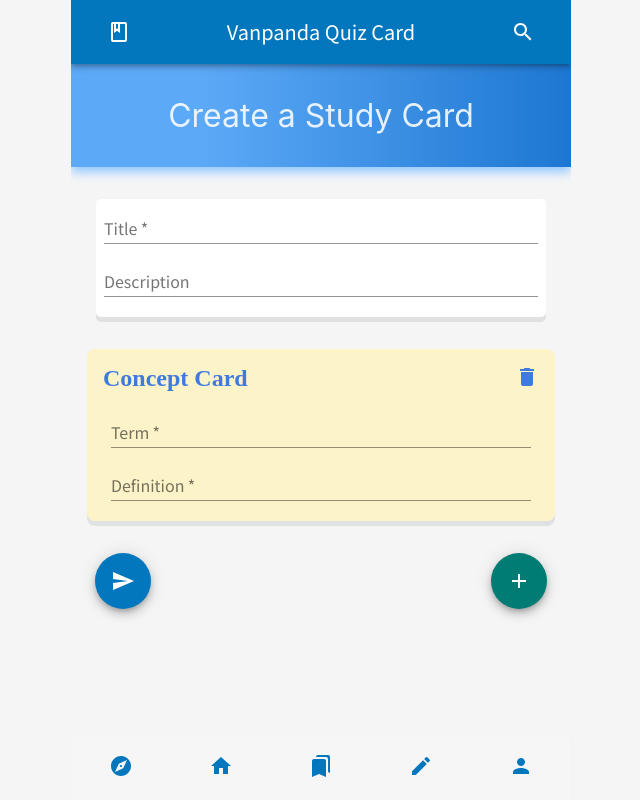
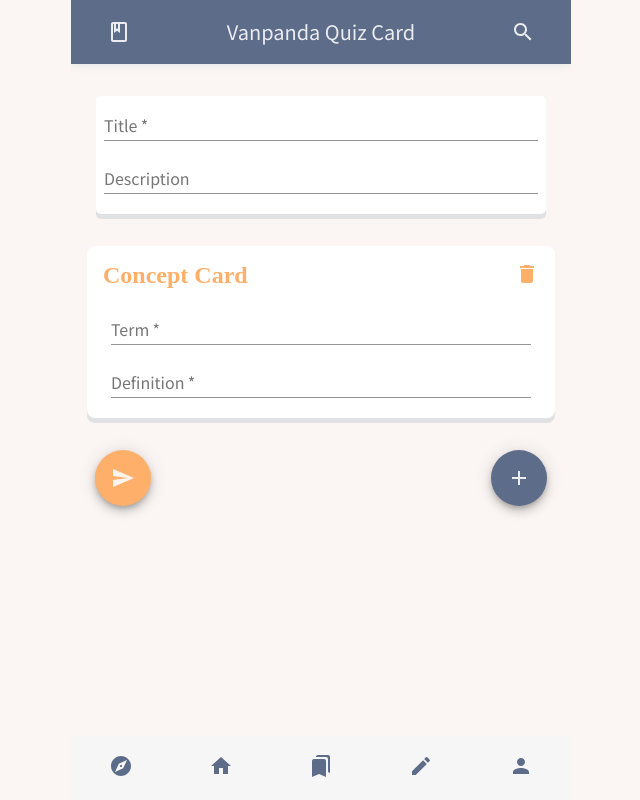
Before and after one commit to de2008de/vanpanda_quiz_card_ui, a React (Create React App) app: page /addStudyCard in a window 1280 px wide. Shown: the whole page, without its empty margins (319-959 px from the left). Built offline with nearby package versions, Linux system fonts and the light colour scheme; sample sign-in values are in the browser's storage; a web font is replaced by a local one; what react-stripe-elements would draw is missing.

Commit message:
Add color palette and modify app colors

```diff
--- a/src/assets/css/AppShell/AppShell.css
+++ b/src/assets/css/AppShell/AppShell.css
@@ -1,5 +1,5 @@
 body {
-    background-color: #F5F5F5;
+    background-color: #FBF6F3;
     overscroll-behavior-y: none;
 }
 
--- a/src/components/AppShell/WCAppBar.js
+++ b/src/components/AppShell/WCAppBar.js
@@ -1,14 +1,14 @@
-import React from "react";
+import Box from "@material-ui/core/Box";
+import IconButton from "@material-ui/core/IconButton";
 import { makeStyles } from "@material-ui/core/styles";
-import AppBar from "@material-ui/core/AppBar";
 import Toolbar from "@material-ui/core/Toolbar";
 import Typography from "@material-ui/core/Typography";
-import Box from "@material-ui/core/Box";
-import IconButton from "@material-ui/core/IconButton";
+import BookOutlined from "@material-ui/icons/BookOutlined";
 import SearchIcon from "@material-ui/icons/Search";
-import BookOutlined from "@material-ui/icons/BookOutlined";
+import React from "react";
 import { Link } from "react-router-dom";
 import "../../assets/css/AppShell/WCAppBar.css";
+import { palette } from "../../theme/colorPalette";
 
 const useStyles = makeStyles(theme => ({
     root: {
@@ -17,10 +17,14 @@
         position: "sticky",
         top: 0,
         left: 0,
-        width: "100%"
+        width: "100%",
+        background: palette.appBar.background,
+        color: palette.appBar.text,
+        boxShadow: "0px 0px 10px 0px #e0e1e2"
     },
     menuButton: {
-        marginRight: "0"
+        marginRight: "0",
+        opacity: 0.87
     },
     title: {
         flexGrow: 1,
@@ -32,7 +36,8 @@
         margin: "auto",
         display: "flex",
         alignItems: "center",
-        justifyItems: "center"
+        justifyItems: "center",
+        opacity: 0.87
     }
 }));
 
@@ -40,7 +45,7 @@
     const classes = useStyles();
     return (
         <div className={classes.root + " WCAppBar"}>
-            <AppBar position="static">
+            <div>
                 <Toolbar>
                     <IconButton className={classes.menuButton} color="inherit">
                         <BookOutlined />
@@ -56,7 +61,7 @@
                         </IconButton>
                     </Link>
                 </Toolbar>
-            </AppBar>
+            </div>
         </div>
     );
 };
--- a/src/components/AppShell/WCAppFooter.js
+++ b/src/components/AppShell/WCAppFooter.js
@@ -1,29 +1,40 @@
-import React from "react";
-import HomeIcon from "@material-ui/icons/Home";
+import { makeStyles } from '@material-ui/core/styles';
 import BookmarksIcon from "@material-ui/icons/Bookmarks";
 import EditIcon from '@material-ui/icons/Edit';
+import ExploreIcon from '@material-ui/icons/Explore';
+import HomeIcon from "@material-ui/icons/Home";
 import PersonIcon from '@material-ui/icons/Person';
-import ExploreIcon from '@material-ui/icons/Explore';
+import React from "react";
 import { Link } from "react-router-dom";
 import "../../assets/css/AppShell/WCAppFooter.css";
+import { palette } from "../../theme/colorPalette";
+
+const useStyles = makeStyles(theme => ({
+    WCAppFooter: {
+        color: palette.appFooter.color
+    }
+}));
 
 const WCAppFooter = () => {
+
+    const classes = useStyles();
+
     return (
-        <div className="WCAppFooter">
+        <div className={"WCAppFooter " + classes.WCAppFooter}>
             <Link to="/">
-                <ExploreIcon color="primary" />
+                <ExploreIcon color="inherit" />
             </Link>
             <Link to="/my_home">
-                <HomeIcon color="primary" />
+                <HomeIcon color="inherit" />
             </Link>
             <Link to="/bookmarks">
-                <BookmarksIcon color="primary" />
+                <BookmarksIcon color="inherit" />
             </Link>
             <Link to="/addStudyCard">
-                <EditIcon color="primary" />
+                <EditIcon color="inherit" />
             </Link>
             <Link to="/profile">
-                <PersonIcon color="primary" />
+                <PersonIcon color="inherit" />
             </Link>
         </div>
     );
--- a/src/components/Card/ConceptCardInputField.js
+++ b/src/components/Card/ConceptCardInputField.js
@@ -1,10 +1,11 @@
+import Box from "@material-ui/core/Box";
+import Card from "@material-ui/core/Card";
+import { makeStyles } from "@material-ui/core/styles";
+import TextField from "@material-ui/core/TextField";
+import DeleteIcon from '@material-ui/icons/Delete';
 import React from "react";
-import Card from "@material-ui/core/Card";
-import Box from "@material-ui/core/Box";
-import DeleteIcon from '@material-ui/icons/Delete';
-import TextField from "@material-ui/core/TextField";
-import { makeStyles } from "@material-ui/core/styles";
 import { CARD_LENGTH_LIMIT } from "../../resources/lengthLimit/CardLengthLimit";
+import { palette } from "../../theme/colorPalette";
 
 const useStyles = makeStyles(theme => ({
     conceptCardInput: {
@@ -12,8 +13,8 @@
         padding: "1rem",
         position: "relative",
         boxShadow: "0 5px #e0e1e2",
-        backgroundColor: "#fcf3c8",
-        color: "#407ade"
+        backgroundColor: palette.addStudyCardPage.conceptCardInput.background,
+        color: palette.addStudyCardPage.conceptCardInput.text
     },
     textField: {
         marginLeft: theme.spacing(1),
@@ -22,7 +23,7 @@
         width: "auto"
     },
     deleteButton: {
-        color: "#407ade"
+        color: palette.addStudyCardPage.conceptCardInput.text
     },
     conceptCardHeader: {
         display: "flex",
--- a/src/components/Home/HomePage.tsx
+++ b/src/components/Home/HomePage.tsx
@@ -13,6 +13,7 @@
 import { getAxioCancelTokenSource } from '../../helpers/general'
 import { doAuthentication } from '../../utils/auth'
 import { getMyStudyCard, renderStudyCards } from '../api/StudyCardsApiHelper'
+import { palette } from '../../theme/colorPalette'
 
 interface Props {
     history: History<LocationState>,
@@ -20,10 +21,10 @@
 
 const useStyles = makeStyles(theme => ({
     headerBackground: {
-        color: "#fff",
-        background: "linear-gradient(to left, #1d77d1 0%, #5ca9f7 74%)",
+        color: palette.pageTitle.text,
+        background: palette.pageTitle.background,
         padding: "1rem 0 1rem 0",
-        boxShadow: "0px 5px 10px 0px #8fc7ff"
+        boxShadow: "0px 0px 10px 0px #e0e1e2"
     },
     title: {
         textAlign: "center",
@@ -164,10 +165,6 @@
         <div className="HomePage">
             <div className={classes.headerBackground}>
 
-                <div className={classes.title}>
-                    My Study Cards
-                </div>
-
                 <div>
                     <Tabs
                         value={tabValue}
--- a/src/components/commons/AddStudyCardPage.tsx
+++ b/src/components/commons/AddStudyCardPage.tsx
@@ -16,6 +16,7 @@
 import { CARD_LENGTH_LIMIT } from '../../resources/lengthLimit/CardLengthLimit'
 import { ConceptCard, StudyCard } from '../../types/cards'
 import { doAuthentication } from '../../utils/auth'
+import { palette } from '../../theme/colorPalette'
 
 const postStudyCardApi = "/api/v1/card/studycard";
 
@@ -29,19 +30,18 @@
 
 const useStyles = makeStyles(theme => ({
     header: {
-        color: "#fff",
-        background: "linear-gradient(to left, #1d77d1 0%, #5ca9f7 74%)",
+        background: palette.pageTitle.background,
         padding: "2rem 0 2rem 0",
-        boxShadow: "0px 5px 10px 0px #8fc7ff"
+        boxShadow: "0px 0px 10px 0px #e0e1e2"
     },
     pageTitle: {
-        color: "#fff",
+        color: palette.pageTitle.text,
         opacity: 0.87,
         fontSize: "2rem",
         textAlign: "center"
     },
     title: {
-        backgroundColor: "#fff",
+        backgroundColor: palette.addStudyCardPage.titleInput.background,
         width: "90%",
         margin: "2rem auto",
         paddingBottom: "1rem",
@@ -61,14 +61,25 @@
     fabButton: {
         margin: "1rem 1.5rem 1rem 1.5rem"
     },
+    sendIconWrapper: {
+        display: "flex",
+        opacity: 0.87,
+        color: palette.addStudyCardPage.buttons.submit.text
+    },
+    submitButton: {
+        background: palette.addStudyCardPage.buttons.submit.background
+    },
+    addIconWrapper: {
+        display: "flex",
+        opacity: 0.87,
+        color: palette.addStudyCardPage.buttons.addConceptCard.text
+    },
+    addConceptCardButton: {
+        background: palette.addStudyCardPage.buttons.addConceptCard.background
+    },
     form: {
         width: "100%",
         margin: "auto"
-    },
-    showDescriptionOrSchool: {
-        color: theme.palette.primary.main,
-        fontWeight: theme.typography.fontWeightMedium,
-        margin: "0.5rem"
     },
     errorMessageContainer: {
         margin: "0.5rem",
@@ -347,14 +358,6 @@
     return (
         <div className={"AddStudyCardPage"}>
             <form className={classes.form}>
-                <div className={classes.header}>
-
-                    <div className={classes.pageTitle}>
-                        Create a Study Card
-                    </div>
-
-                </div>
-
                 <div className={classes.title}>
                     <TextField
                         required
@@ -391,27 +394,38 @@
                     {isSubmitting ? <CircularProgress /> : null}
                 </div>
                 <div className={classes.buttonGroup}>
+
+                    <div>
                         <Fab
                             variant="round"
                             size="large"
-                        color="primary"
+                            color="inherit"
                             aria-label="submit"
-                        className={classes.fabButton}
+                            className={classes.fabButton + " " + classes.submitButton}
                             onClick={onSubmitHandler}
                             disabled={isSubmitting ? true : false}
                         >
-                        <SendIcon />
+                            <div className={classes.sendIconWrapper}>
+                                <SendIcon color="inherit" />
+                            </div>
                         </Fab>
+                    </div>
+
+                    <div>
                         <Fab
                             variant="round"
                             size="large"
-                        color="secondary"
+                            color="inherit"
                             aria-label="addConceptCard"
-                        className={classes.fabButton}
+                            className={classes.fabButton + " " + classes.addConceptCardButton}
                             onClick={addConceptCardOnClickHandler}
                         >
-                        <AddIcon />
+                            <div className={classes.addIconWrapper}>
+                                <AddIcon color="inherit" />
+                            </div>
                         </Fab>
+                    </div>
+
                 </div>
             </form>
         </div>
--- /dev/null
+++ b/src/theme/colorPalette.js
@@ -0,0 +1,40 @@
+export const palette = {
+    appBar: {
+        background: "#5D6C89",
+        text: "#fff"
+    },
+    appFooter: {
+        color: "#5D6C89"
+    },
+    pageTitle: {
+        background: "#FBF6F3",
+        text: "#5D6C89"
+    },
+    addStudyCardPage: {
+        titleInput: {
+            background: "#fff",
+            text: ""
+        },
+        conceptCardInput: {
+            background: "#fff",
+            text: "#FEB06A"
+        },
+        buttons: {
+            submit: {
+                background: "#FEB06A",
+                text: "#fff"
+            },
+            addConceptCard: {
+                background: "#5D6C89",
+                text: "#fff"
+            }
+        }
+    },
+};
+
+export const colors = {
+    "Blue Gray": "#5D6C89",
+    "Turquoise": "#36D6E7",
+    "Tangerine": "#FEB06A",
+    "Cream": "#FBF6F3"
+};
```
Lines whose indentation alone changed are shown as unchanged.
